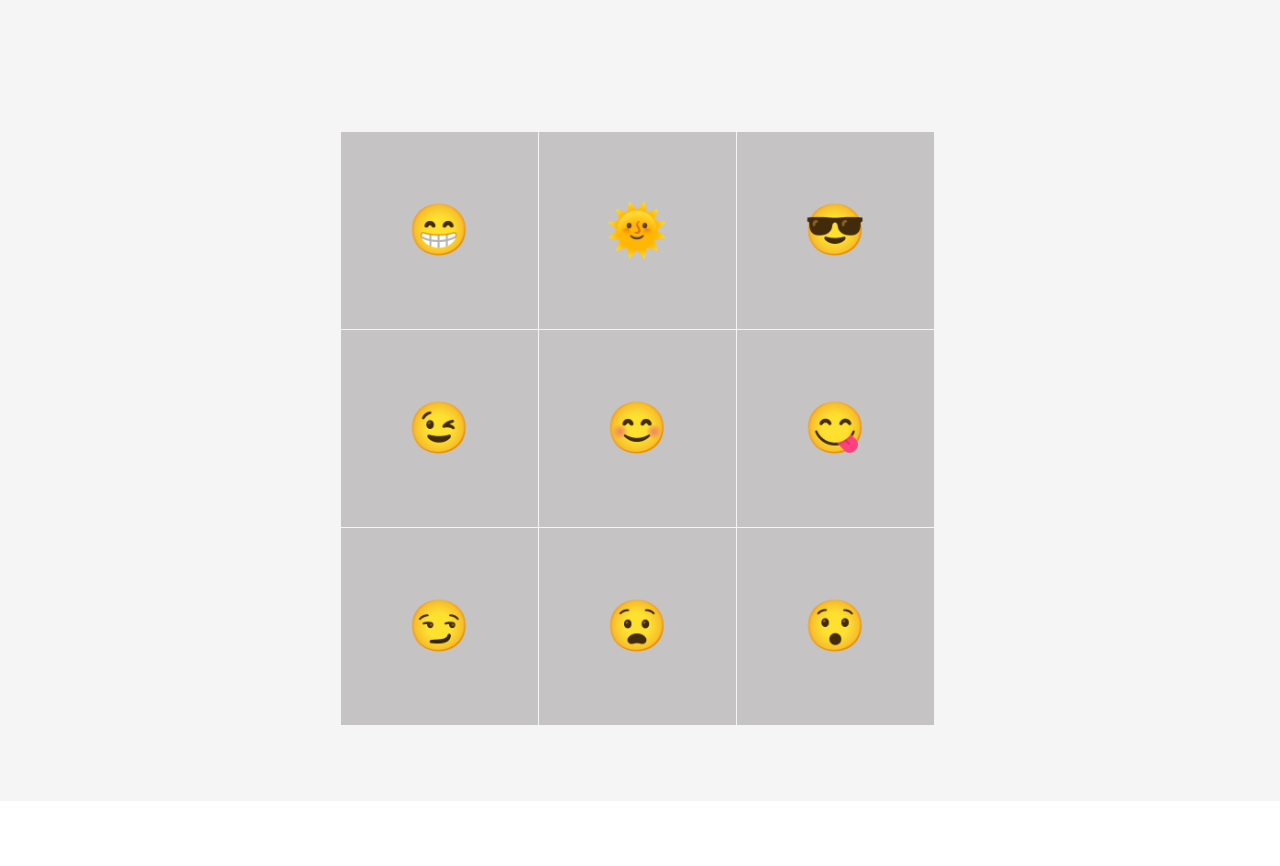
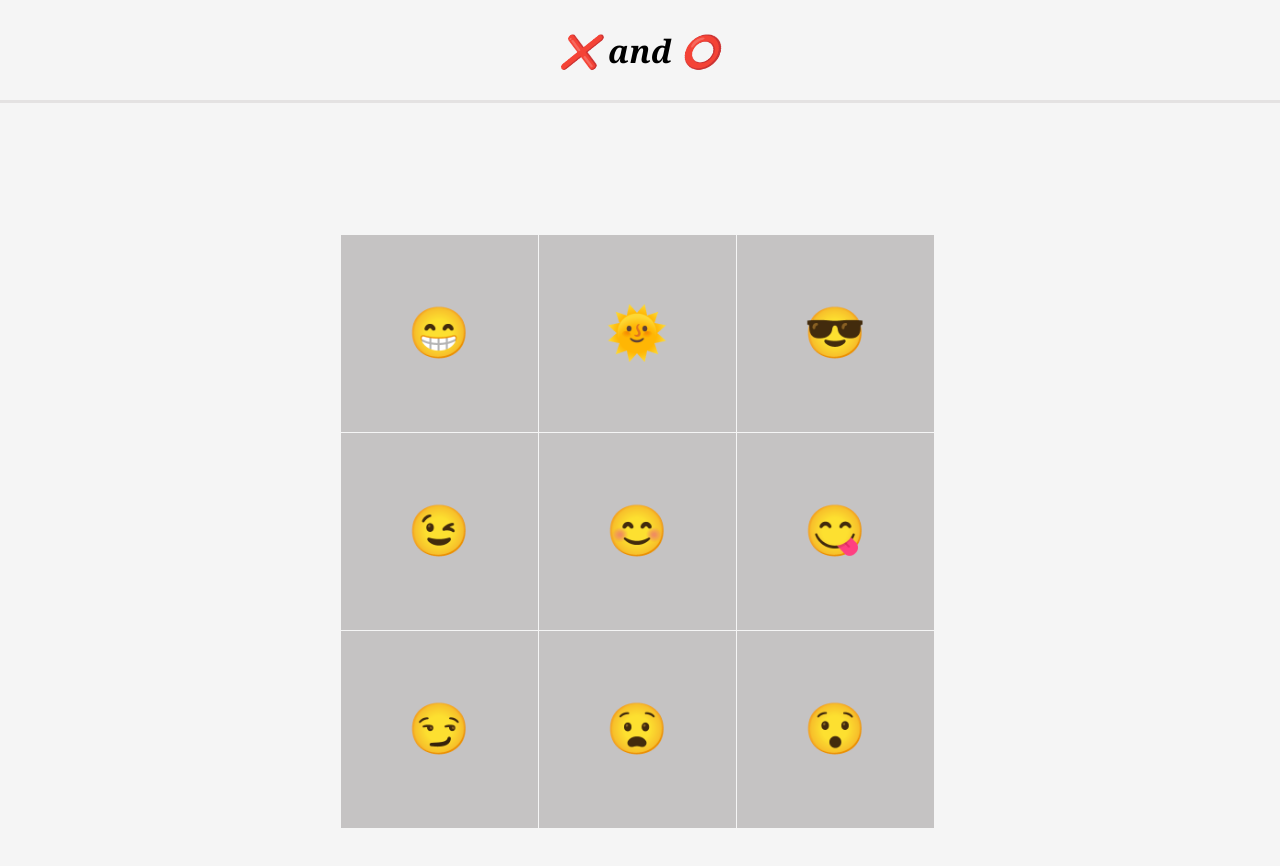
Before and after one commit to Tarny94/X-and-O, a React (Create React App) app: page / in a window 1280 px wide. Shown: the top 866 px of the page. Before the commit the page ends 801 px from the top, so only its background shows below. Built offline with nearby package versions, Linux system fonts and the light colour scheme.

Commit message:
create title and styled

```diff
--- a/src/App.tsx
+++ b/src/App.tsx
@@ -1,10 +1,12 @@
 import React from "react";
 import Game from "./Pages/game";
+import Title from "./Pages/Title";
 import "./style/styles.scss";
 
 function App() {
   return (
     <div>
+      <Title />
       <Game />
     </div>
   );
--- /dev/null
+++ b/src/Pages/Title.tsx
@@ -0,0 +1,12 @@
+import React from "react";
+import "../style/styles.scss";
+
+const Title = () => {
+  return (
+    <div className="title">
+      <h1>❌ and ⭕</h1>
+    </div>
+  );
+};
+
+export default Title;
--- a/src/style/styles.scss
+++ b/src/style/styles.scss
@@ -1,12 +1,23 @@
 *{
   margin: 0;
   padding: 0;
+  background: #f5f5f5;
 }
 
 .App {
   height: 100vh;
-  background: whitesmoke;
   padding-top: 1px;
+}
+
+.title{
+    font-family:Georgia, 'Times New Roman', Times, serif;
+    font-style:italic;
+    display: flex;
+    height: 100px;
+    justify-content: center;
+    align-items: center;
+    border-bottom: 3px solid #e4e2e2 ;
+
 }
 
 .container {
```
Also changed, not shown: src/Pages/game.tsx (+12 -0 lines).
